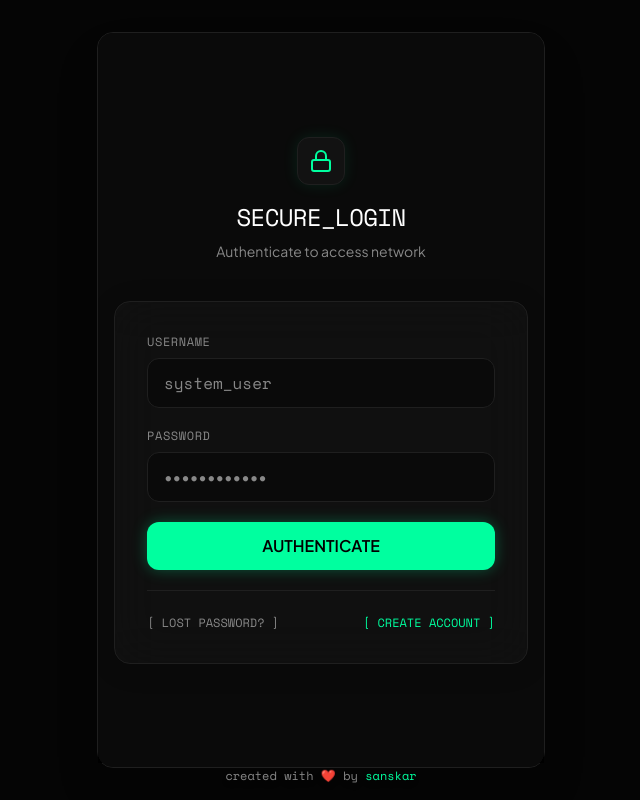
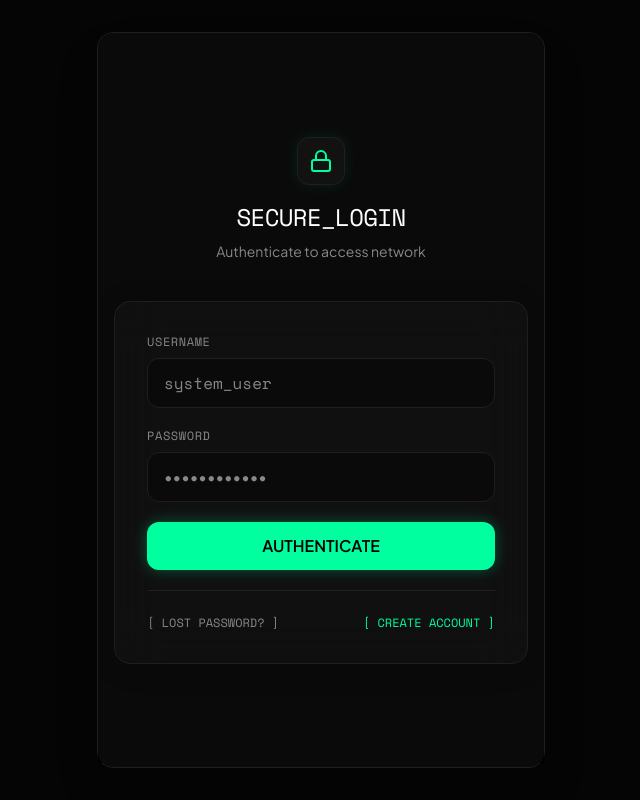
Before and after one commit to yeahbitchscience/ghosttalk, a React (Vite) app in the folder frontend/: page /login in a window 1280 px wide. Shown: the whole page, without its empty margins (319-959 px from the left). Built offline with nearby package versions, Linux system fonts and the light colour scheme.

Commit message:
UI: Move watermark into chat lists to fix iOS overlap

```diff
--- a/frontend/src/App.jsx
+++ b/frontend/src/App.jsx
@@ -61,11 +61,6 @@ function App() {
           </Routes>
           {token && <BottomNav />}
         </div>
-
-        {/* Universal Watermark */}
-        <div className="absolute bottom-2 sm:bottom-4 text-[10px] sm:text-xs text-ghost-muted font-mono z-50 pointer-events-none drop-shadow-md">
-          created with ❤️ by <a href="https://github.com/yeahbitchscience" target="_blank" rel="noreferrer" className="text-ghost-green hover:text-white transition-colors pointer-events-auto">sanskar</a>
-        </div>
       </div>
     </Router>
   );
--- a/frontend/src/components/Chat.jsx
+++ b/frontend/src/components/Chat.jsx
@@ -246,6 +246,13 @@ export default function Chat() {
             </div>
           )
         })}
+
+        <div className="w-full pt-8 pb-2 flex justify-center">
+          <div className="text-[10px] text-ghost-muted font-mono">
+            created with ❤️ by <a href="https://github.com/yeahbitchscience" target="_blank" rel="noreferrer" className="text-ghost-green hover:underline">sanskar</a>
+          </div>
+        </div>
+
         <div ref={scrollRef} className="h-2" />
       </div>
 
--- a/frontend/src/components/GroupChat.jsx
+++ b/frontend/src/components/GroupChat.jsx
@@ -164,6 +164,13 @@ export default function GroupChat() {
             </div>
           )
         })}
+
+        <div className="w-full pt-8 pb-2 flex justify-center">
+          <div className="text-[10px] text-ghost-muted font-mono">
+            created with ❤️ by <a href="https://github.com/yeahbitchscience" target="_blank" rel="noreferrer" className="text-ghost-green hover:underline">sanskar</a>
+          </div>
+        </div>
+
         <div ref={scrollRef} className="h-2" />
       </div>
 
```
